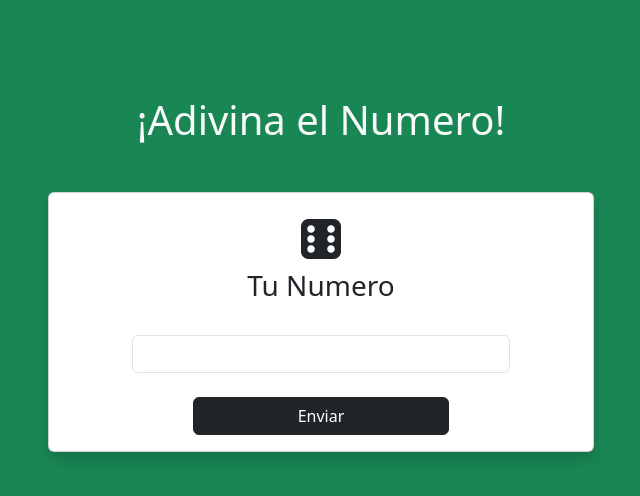
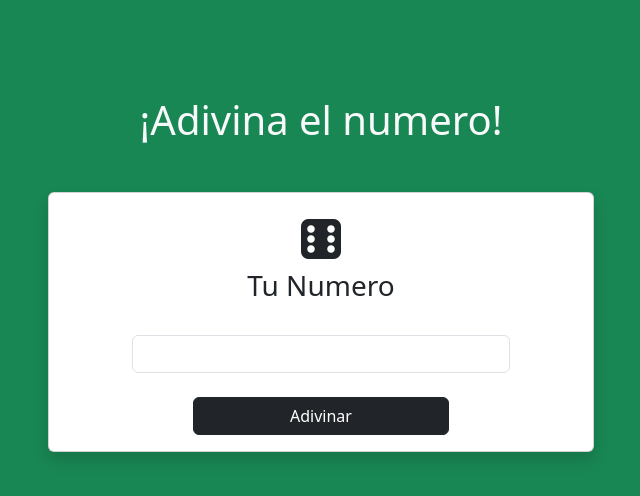
Before and after one commit to juanchiblanco/tp5-bomDom-ejercicio1, a plain HTML site: page index.html in a window 1280 px wide. Shown: the whole page, without its empty margins (319-959 px from the left). Drawn offline with nearby package versions, Linux system fonts and the light colour scheme.

Commit message:
cambie la palabra del boton

```diff
--- a/index.html
+++ b/index.html
@@ -19,7 +19,7 @@
     <main class="bg-success d-flex align-content-center">
         <section class="container my-5">
             <article class="text-center my-5">
-                <h1 class="col-12 text-light">¡Adivina el Numero!</h1>
+                <h1 class="col-12 text-light">¡Adivina el numero!</h1>
             </article>
                 <div class="row justify-content-center my-3">
                   <article class="col-12 col-md-6 mb-3">
@@ -40,7 +40,7 @@
                               />
                             </div>
                             <div>
-                              <button class="btn btn-dark w-50 col-12" type="submit">Enviar</button>
+                              <button class="btn btn-dark w-50 col-12" type="submit">Adivinar</button>
                             </div>
                           </form>
                       </div>
```
